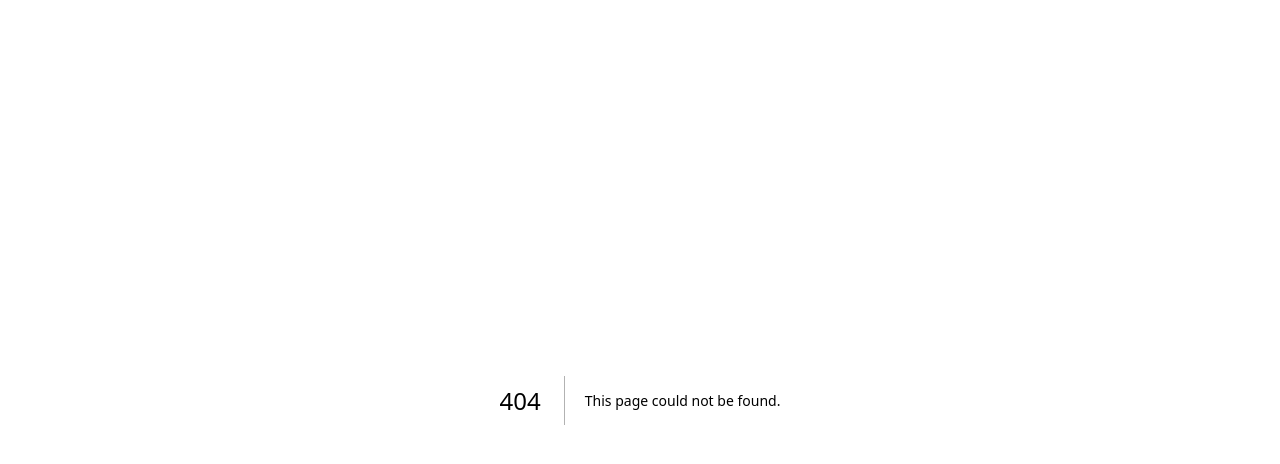
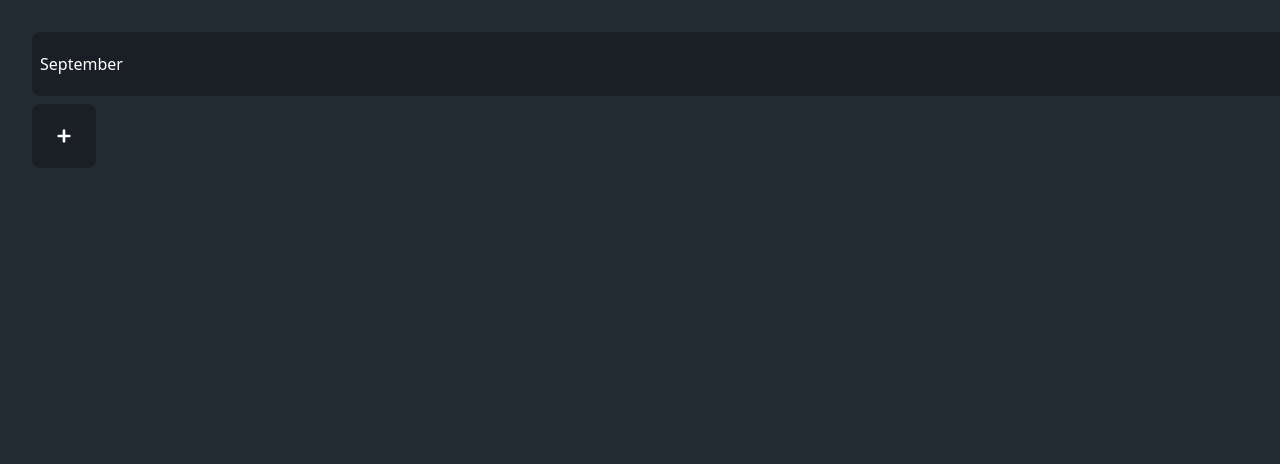
Before and after one commit to diegooldenburg/WatchWise, a Next.js app in the folder client/: page /my-lists in a window 1280 px wide. Before the commit this address had no page. Shown: the top 464 px of the page. Built offline with nearby package versions, Linux system fonts and the light colour scheme; no server answers.

Commit message:
NavbarContext and basic pages

```diff
--- a/client/src/app/globals.css
+++ b/client/src/app/globals.css
@@ -18,12 +18,12 @@
 
 body {
   color: rgb(var(--foreground-rgb));
-  background: linear-gradient(
-      to bottom,
-      transparent,
-      rgb(var(--background-end-rgb))
-    )
-    rgb(var(--background-start-rgb));
+  background: rgb(var(--background-start-rgb));
+  background-image: linear-gradient(
+    to bottom,
+    transparent,
+    rgb(var(--background-end-rgb))
+  );
 }
 
 .bg-primary {
--- a/client/src/components/Navbar.tsx
+++ b/client/src/components/Navbar.tsx
@@ -1,19 +1,19 @@
 import { useSession, signOut } from "next-auth/react";
 import Link from "next/link";
+import { useNavbarContext } from "../contexts/NavbarContext";
 
-interface NavbarProps {
-  openLoginModal: () => void;
-  openSignupModal: () => void;
-  openList: () => void;
-}
-
-const Navbar: React.FC<NavbarProps> = ({
-  openLoginModal,
-  openSignupModal,
-  openList,
-}) => {
+const Navbar: React.FC = () => {
   const { data: session } = useSession();
   const isLoggedIn = session ? true : false;
+
+  const {
+    showLoginModal,
+    setShowLoginModal,
+    showSignupModal,
+    setShowSignupModal,
+    showList,
+    setShowList,
+  } = useNavbarContext();
 
   return (
     <nav className="flex justify-between bg-secondary p-6 fixed top-0 w-full">
@@ -22,37 +22,23 @@ const Navbar: React.FC<NavbarProps> = ({
       </div>
       <div className="flex items-center">
         {isLoggedIn ? (
-          <>
-            <button
-              className="text-sm px-4 py-2 leading-none border rounded text-black bg-primary-button border-transparent hover:bg-primary-button-hover mt-4 lg:mt-0"
-              onClick={openList}
-            >
-              My Lists
-            </button>
-            <button className="text-sm px-4 py-2 leading-none border rounded text-black bg-secondary-button border-transparent hover:bg-secondary-button-hover mt-4 lg:mt-0 ml-2">
-              TV Shows
-            </button>
-            <button className="text-sm px-4 py-2 leading-none border rounded text-black bg-secondary-button border-transparent hover:bg-secondary-button-hover mt-4 lg:mt-0 ml-2">
-              Movies
-            </button>
-            <button
-              className="text-sm px-4 py-2 leading-none border rounded text-black bg-primary-button border-transparent hover:bg-primary-button-hover mt-4 lg:mt-0 ml-2"
-              onClick={() => signOut()}
-            >
-              Log Out
-            </button>
-          </>
+          <Link
+            href="/my-lists"
+            className="text-sm px-4 py-2 leading-none border rounded text-black bg-primary-button border-transparent hover:bg-primary-button-hover mt-4 lg:mt-0"
+          >
+            My Lists
+          </Link>
         ) : (
           <>
             <button
-              onClick={openSignupModal}
+              onClick={() => setShowSignupModal(true)}
               className="text-sm px-4 py-2 leading-none border rounded text-black bg-primary-button border-transparent hover:bg-primary-button-hover mt-4 lg:mt-0"
             >
               Sign Up
             </button>
             <button
-              onClick={openLoginModal}
-              className="text-sm px-4 py-2 leading-none border rounded text-black bg-secondary-button border-transparent hover:bg-secondary-button-hover   mt-4 lg:mt-0 ml-2"
+              onClick={() => setShowLoginModal(true)}
+              className="text-sm px-4 py-2 leading-none border rounded text-black bg-secondary-button border-transparent hover:bg-secondary-button-hover mt-4 lg:mt-0 ml-2"
             >
               Log In
             </button>
--- /dev/null
+++ b/client/src/contexts/NavbarContext.tsx
@@ -0,0 +1,44 @@
+import React, { createContext, useState, useContext } from "react";
+
+interface NavbarContextProps {
+  showLoginModal: boolean;
+  setShowLoginModal: (show: boolean) => void;
+  showSignupModal: boolean;
+  setShowSignupModal: (show: boolean) => void;
+  showList: boolean;
+  setShowList: (show: boolean) => void;
+}
+
+const NavbarContext = createContext<NavbarContextProps | undefined>(undefined);
+
+interface NavbarProviderProps {
+  children: React.ReactNode;
+}
+
+export const NavbarProvider: React.FC<NavbarProviderProps> = ({ children }) => {
+  const [showLoginModal, setShowLoginModal] = useState(false);
+  const [showSignupModal, setShowSignupModal] = useState(false);
+  const [showList, setShowList] = useState(false);
+
+  return (
+    <NavbarContext.Provider
+      value={{
+        showLoginModal,
+        setShowLoginModal,
+        showSignupModal,
+        setShowSignupModal,
+        showList,
+        setShowList,
+      }}
+    >
+      {children}
+    </NavbarContext.Provider>
+  );
+};
+export const useNavbarContext = () => {
+  const context = useContext(NavbarContext);
+  if (context === undefined) {
+    throw new Error("useNavbarContext must be used within a NavbarProvider");
+  }
+  return context;
+};
--- /dev/null
+++ b/client/src/pages/_app.tsx
@@ -0,0 +1,16 @@
+import "../app/globals.css";
+import type { AppProps } from "next/app";
+import { NavbarProvider } from "@/contexts/NavbarContext";
+import { SessionProvider } from "next-auth/react";
+
+function MyApp({ Component, pageProps }: AppProps) {
+  return (
+    <NavbarProvider>
+      <SessionProvider session={pageProps.session}>
+        <Component {...pageProps} />
+      </SessionProvider>
+    </NavbarProvider>
+  );
+}
+
+export default MyApp;
--- a/client/src/app/page.tsx
+++ b/client/src/pages/index.tsx
@@ -1,34 +1,30 @@
-"use client";
 import { SessionProvider } from "next-auth/react";
-import Navbar from "../components/Navbar";
+import Navbar from "@/components/Navbar";
 import LandingCarousel from "@/components/LandingCarousel";
 import ListComponent from "@/components/ListComponent";
-import MyLists from "@/components/MyLists";
-import LoginModal from "../components/LoginModal";
-import SignupModal from "../components/SignupModal";
+import LoginModal from "@/components/LoginModal";
+import SignupModal from "@/components/SignupModal";
 import { useState } from "react";
 import { GetServerSidePropsContext } from "next";
 import { getSession } from "next-auth/react";
 import { Session } from "next-auth";
+import { NavbarProvider, useNavbarContext } from "@/contexts/NavbarContext";
 
 export default function Home({ session }: { session: Session | null }) {
-  const [showLoginModal, setShowLoginModal] = useState(false);
-  const [showSignupModal, setShowSignupModal] = useState(false);
-  const [showList, setShowList] = useState(false);
   const [selectedList, setSelectedList] = useState("");
+  const {
+    showLoginModal,
+    setShowLoginModal,
+    showSignupModal,
+    setShowSignupModal,
+  } = useNavbarContext();
 
   return (
     <SessionProvider session={session}>
       <div className="bg-primary text-secondary h-screen flex flex-col items-center justify-center">
-        <Navbar
-          openLoginModal={() => setShowLoginModal(true)}
-          openSignupModal={() => setShowSignupModal(true)}
-          openList={() => setShowList(true)}
-        />
+        <Navbar />
         {selectedList ? (
           <ListComponent listName={selectedList} />
-        ) : showList ? (
-          <MyLists setSelectedList={setSelectedList} />
         ) : (
           <LandingCarousel />
         )}
--- /dev/null
+++ b/client/src/pages/my-lists/index.tsx
@@ -0,0 +1,19 @@
+import MyLists from "../../components/MyLists";
+import Navbar from "../../components/Navbar";
+import { useNavbarContext } from "@/contexts/NavbarContext";
+
+export default function MyListsPage() {
+  const { setShowList } = useNavbarContext();
+
+  return (
+    <div className="bg-primary text-secondary min-h-screen">
+      <Navbar />
+      <MyLists
+        setSelectedList={(listName: string) => {
+          setShowList(true);
+          // Additional logic for setting the selected list
+        }}
+      />
+    </div>
+  );
+}
```
